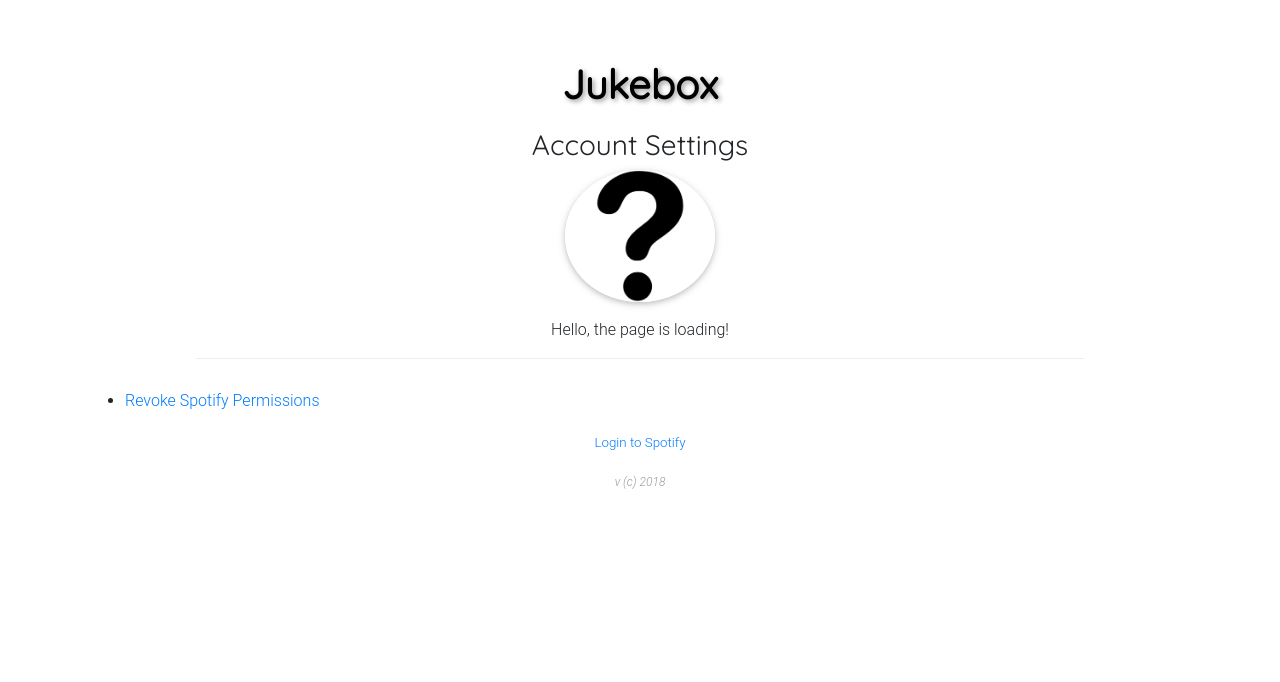
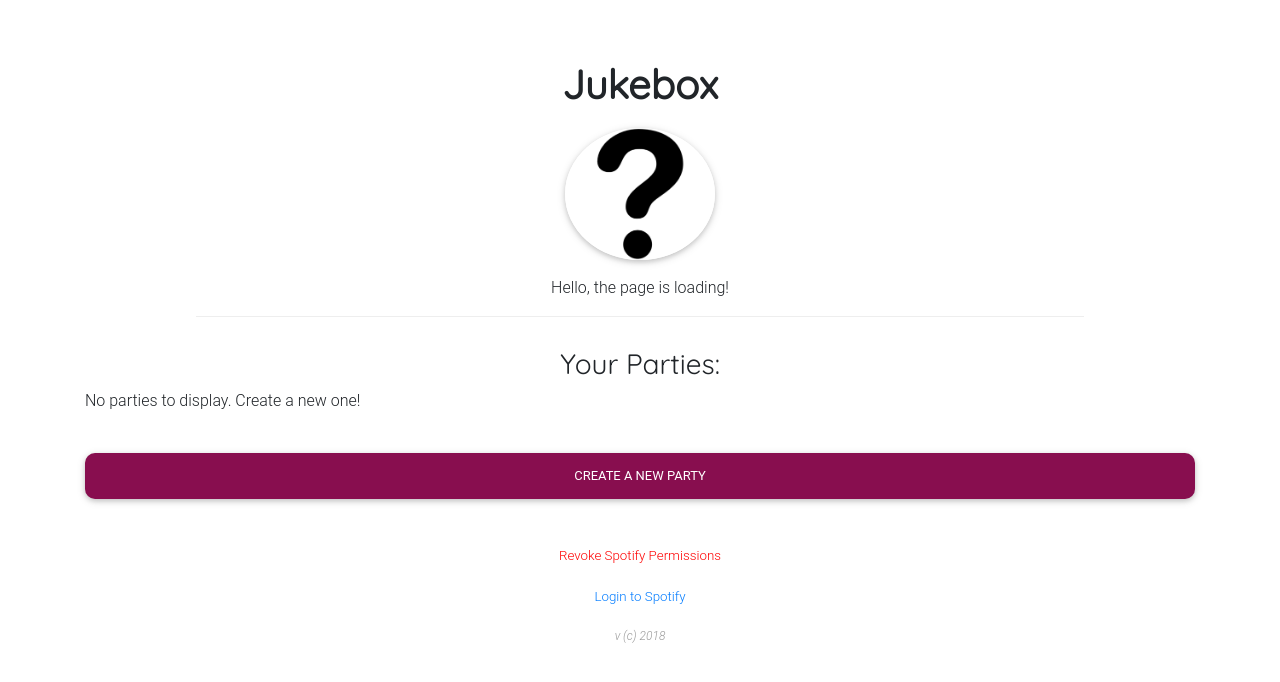
Before and after one commit to benshanahan1/jukebox, a Flask app: template templates/jukebox_user_account.html in a window 1280 px wide. Shown: the top 682 px of the page. Run offline with Flask 2, Linux system fonts and the light colour scheme; the template is opened without the code that fills it, so the values that code supplies are empty; parts of the project's set-up code (start-up, migrations or seed data) failed here and were passed over; some libraries are stand-ins or nearby versions.

Commit message:
bugfixes, account page with viewable parties, name and description updating for parties

```diff
--- a/app.py
+++ b/app.py
@@ -4,7 +4,7 @@ from gevent.wsgi import WSGIServer
 from flask import Flask, session, request, redirect, url_for, render_template
 from flask_restful import Api
 from spotify import Client, OAuth
-from lib.api_resources import Me, Party, CreateParty, Votes
+from lib.api_resources import Me, Party, CreateParty, UpdateParty, Votes
 from lib.utilities import get_database_connection, get_user_id
 from lib.utilities import get_server_location, get_app_secret_key, get_api_root, get_jinja_context
 from lib.utilities import get_spotify_auth, store_client_in_session, recreate_client_from_session
@@ -31,6 +31,7 @@ Session(app)
 API_ROOT = get_api_root()
 api.add_resource(Me, API_ROOT + "/me")
 api.add_resource(CreateParty, API_ROOT + "/party")
+api.add_resource(UpdateParty, API_ROOT + "/party/update")
 api.add_resource(Party, API_ROOT + "/party/<string:party_id>")
 api.add_resource(Votes, API_ROOT + "/party/<string:party_id>/song/<string:song_id>/votes")
 
@@ -42,19 +43,24 @@ api.add_resource(Votes, API_ROOT + "/party/<string:party_id>/song/<string:song_i
 @app.route("/")
 @app.route("/welcome")
 def welcome():
-    return render_template("welcome.html", context=get_jinja_context())
+    user_id = get_user_id()
+    if user_id:
+        return redirect(url_for("jukebox_user_account"))
+    else:
+        return render_template("welcome.html", context=get_jinja_context())
 
 
-@app.route("/jukebox")
+@app.route("/create")
 def jukebox_create_party():
     user_id = get_user_id()
     # We are *creating* a new party.
-    if not user_id:
+    if user_id:
+        return render_template("jukebox_create_party.html", context=get_jinja_context())
+    else:
         # We don't have a valid token stored. User is not authorized.
         # Redirect to Spotify for authorization.
-        return redirect(url_for("authorize"))
-    else:
-        return render_template("jukebox_create_party.html", context=get_jinja_context())
+        return redirect(url_for("welcome"))
+
 
 @app.route("/<string:party_id>")
 def jukebox_view_party(party_id):
@@ -80,8 +86,12 @@ def jukebox_view_party(party_id):
 @app.route("/account")
 def jukebox_user_account():
     # We are displaying the user's account details.
-    if get_user_id():
-        return render_template("jukebox_user_account.html", context=get_jinja_context())
+    user_id = get_user_id()
+    if user_id:
+        additional_context = {
+            "user_parties": database.get_user_parties(user_id)
+        }
+        return render_template("jukebox_user_account.html", context=get_jinja_context(additional_context))
     else:
         return redirect("welcome")
 
@@ -113,12 +123,19 @@ def callback():
         try:
             return redirect(redirect_url)
         except:
-            return redirect(url_for("jukebox_user_account"))
+            pass
+    return redirect(url_for("jukebox_user_account"))
 
 
 @app.route("/logout")
 def logout():
+    redirect_url = request.args.get("redirect")
     session.clear()
+    if redirect_url:
+        try:
+            return redirect(redirect_url)
+        except:
+            pass
     return redirect(url_for("welcome"))
 
 
--- a/static/css/style.css
+++ b/static/css/style.css
@@ -58,6 +58,34 @@ a:hover {
     text-align: center;
     border-bottom: solid .1px #eeeeee;
     padding-bottom: 25px;
+}
+.account-button-container {
+    margin-bottom: 20px;
+}
+.account-button { }
+.account-party {
+    border-bottom: solid .1px #eeeeee;
+    background: transparent;
+    padding-top: 14px;
+    padding-bottom: 14px;
+    min-height: 75px;
+}
+.account-party:hover {
+    background: whitesmoke;
+}
+.account-party-name {
+    font-weight: bold;
+    font-size: 13pt;
+}
+.account-party-description {
+    font-style: italic;
+    font-size: 13pt;
+}
+.account-party-hyperlink {
+    color: black;
+}
+.account-party-hyperlink:hover {
+    color: black;
 }
 .delete-party-container {
     margin-bottom: -15px;
@@ -143,3 +171,6 @@ a:hover {
 .btn-rounded {
     border-radius: 10px;
 }
+.editable-text {
+    background: #eee8c8;
+}
--- a/static/js/jukebox.js
+++ b/static/js/jukebox.js
@@ -65,10 +65,38 @@ function initialize_view_party_page(party_id, is_party_host) {
                 location.replace(location.origin);  // redirect user to homepage
             });
         });
+        $("#header-party-name").blur(function() {
+            var new_name = $("#header-party-name").text();
+            var payload = {
+                "party_id":     party_id,
+                "name":         new_name
+            };
+            api_post("party/update", JSON.stringify(payload), function(data) {
+                console.log(data.message);
+            });
+        });
+        $("#header-party-description").blur(function() {
+            var new_description = $("#header-party-description").text();
+            var payload = {
+                "party_id":     party_id,
+                "description":  new_description
+            };
+            api_post("party/update", JSON.stringify(payload), function(data) {
+                console.log(data.message);
+            });
+        });
     }
 }
 
 function initialize_user_account_page() {
+    $("#account-create-party-btn").click(function() {
+        // Redirect to party create page.
+        location.replace(location.origin + "/create");
+    });
+    $("#account-revoke-spotify-permissions").click(function() {
+        // Direct user to page to revoke Jukebox app permissions.
+        revoke_permissions();
+    });
     update_user_information();
 }
 
@@ -143,6 +171,9 @@ function vote_on_song(vote_display_id, party_id, song_id, vote_type) {
 }
 
 function revoke_permissions() {
+    // Redirect page to /logout endpoint and open a new tab with Spotify
+    // connected apps page. The new tab (Spotify account page) will take
+    // the browser's focus.
+    location.replace(location.origin + "/logout");
     window.open("https://www.spotify.com/us/account/apps/");
-    window.location.replace("/logout");
 }
--- a/templates/base.html
+++ b/templates/base.html
@@ -15,9 +15,9 @@
 
         <header>
             {% block header %}
-                <a href="/" class="jukebox-header-hyperlink">
+                <!-- <a href="/" class="jukebox-header-hyperlink"> -->
                     <h1>Jukebox</h1>
-                </a>
+                <!-- </a> -->
             {% endblock %}
         </header>
 
--- a/templates/jukebox_base.html
+++ b/templates/jukebox_base.html
@@ -23,7 +23,7 @@
 
     <div class="account-links">
         {% if context["is_user_logged_in"] %}
-            <a href="/account">Settings</a>&nbsp;|&nbsp;<a href="/logout">Logout</a>
+            <a href="/account">Account</a>&nbsp;|&nbsp;{% if context["party_id"] %}<a href="/logout?redirect={{context['party_id']}}">Logout</a>{% else %}<a href="/logout">Logout</a>{% endif %}
         {% elif context["party_id"] %}
             <a href="/login?redirect={{context['party_id']}}">Login to Spotify</a>
         {% else %}
--- a/templates/jukebox_user_account.html
+++ b/templates/jukebox_user_account.html
@@ -3,14 +3,39 @@
 {% extends "jukebox_base.html" %}
 
 {% block jukebox_header %}
-    <h3>Account Settings</h3>
     {{ super() }}
 {% endblock %}
 
 {% block jukebox_content %}
-<ul>
-    <li><a href="javascript:revoke_permissions();" target="_blank">Revoke Spotify Permissions</a></li>
-</ul>
+    <h3>Your Parties:</h3>
+
+    {% if context["user_parties"] %}
+        {% for party in context["user_parties"] %}
+            <a href="/{{party['party_id']}}" class="account-party-hyperlink">
+                <div class="row account-party align-items-center">
+                    <div class="col-4 account-party-name">
+                        {{party['party_name']}}
+                    </div>
+                    <div class="col-8 account-party-description">
+                        {{party['party_description']}}
+                    </div>
+                </div>
+            </a>
+        {% endfor %}
+    {% else %}
+        <p>No parties to display. Create a new one!</p>
+    {% endif %}
+
+    <br>
+    <div class="account-button-container">
+        <button class="account-button btn btn-unique btn-rounded btn-block" type="button" id="account-create-party-btn">Create a New Party</button>
+    </div>
+    <br>
+
+    <div class="center-aligned">
+        <a href="#" class="delete-party-link" id="account-revoke-spotify-permissions">Revoke Spotify Permissions</a>
+    </div>
+
 {% endblock %}
 
 {% block footer %}
```
Also changed, not shown: lib/api_resources.py (+28 -1 lines), lib/database.py (+31 -0 lines), templates/jukebox_view_party.html (+19 -7 lines), README.md.
